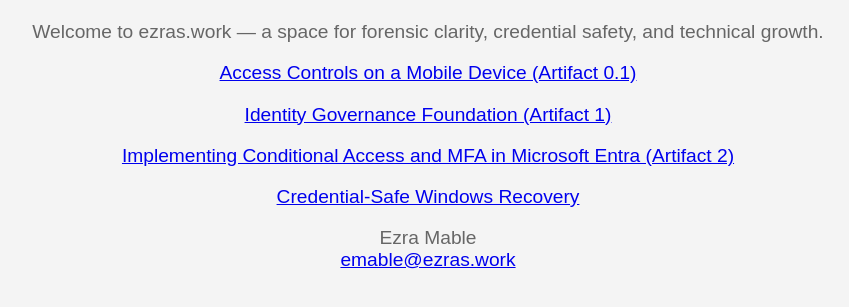
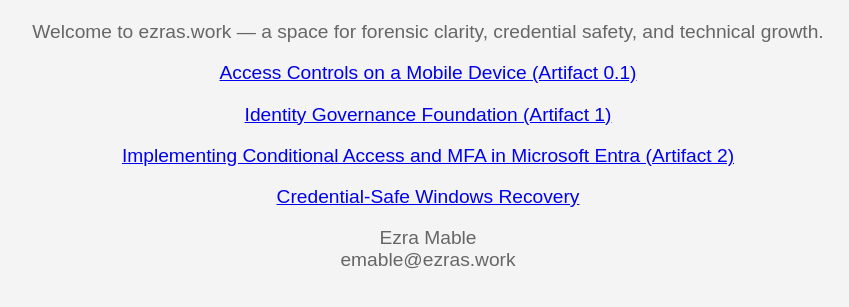
Before and after one commit to EWM03/Ezras.Work, a plain HTML site: page index.html in a window 1280 px wide. Shown: the part 199-506 px from the top of the page, without its empty margins (212-1061 px from the left). Drawn offline with Linux system fonts and the light colour scheme.

Commit message:
Update index.html
Trying new email format

```diff
--- a/index.html
+++ b/index.html
@@ -33,5 +33,10 @@
 <p><a href="./projects/windows-recovery">Credential‑Safe Windows Recovery</a></p>
 <section id="contact">
   <p>Ezra Mable<br>
-  <a href="mailto:emable@ezras.work">emable@ezras.work</a></p>
+  <span id="email"></span>
+<script>
+  document.getElementById("email").innerHTML =
+    "emable" + "@" + "ezras.work";
+</script>
+
 </section>
```
